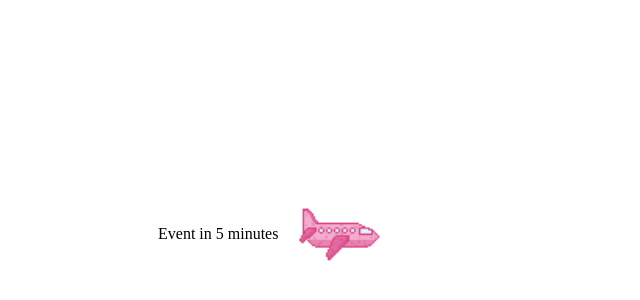
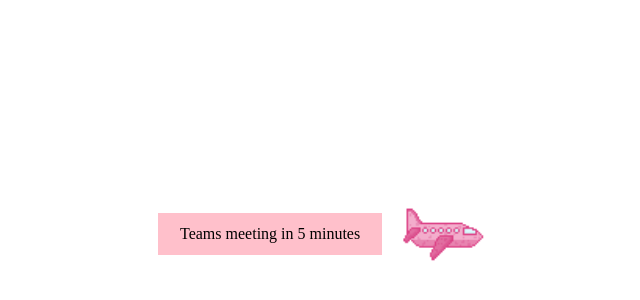
Before and after one commit to StephLvs/calendar_alert, an Electron app: page index.html in a window 800 px wide. Shown: the part 218-518 px from the top of the page, without its empty margins (42-682 px from the left). Drawn offline with Linux system fonts and the light colour scheme; no server answers.

Commit message:
Add dynamic event banner text

```diff
--- a/index.html
+++ b/index.html
@@ -2,14 +2,15 @@
 <html>
     <head>
         <link  rel="stylesheet" href="style.css">
-        <script src="main.js"></script>
+
     </head>
     <body>
-        <div class="plane-alert">
-            <div class="banner">Event in 5 minutes</div>
+        <div class="plane-alert" id="planeAlert">
+            <div class="banner" id="eventBanner">Event in 5 minutes</div>
             <div class="plane">
                 <img src="Pixel_Airplane.png" alt="airplane" width="100px">
             </div>
         </div>
+        <script src="renderer.js"></script>
     </body>
 </html>
--- /dev/null
+++ b/renderer.js
@@ -0,0 +1,7 @@
+function showAlert(eventName) {
+    const eventBanner = document.getElementById("eventBanner")
+
+    eventBanner.textContent = `${eventName} in 5 minutes`
+}
+
+showAlert("Teams meeting")
--- a/style.css
+++ b/style.css
@@ -10,6 +10,12 @@
     animation: flyAcross 10s linear forwards;
 }
 
+.banner {
+    color: black;
+    background-color: pink;
+    border: solid pink 2px;
+    padding: 10px 20px 10px 20px;
+}
 
 @keyframes flyAcross {
     from {
```
